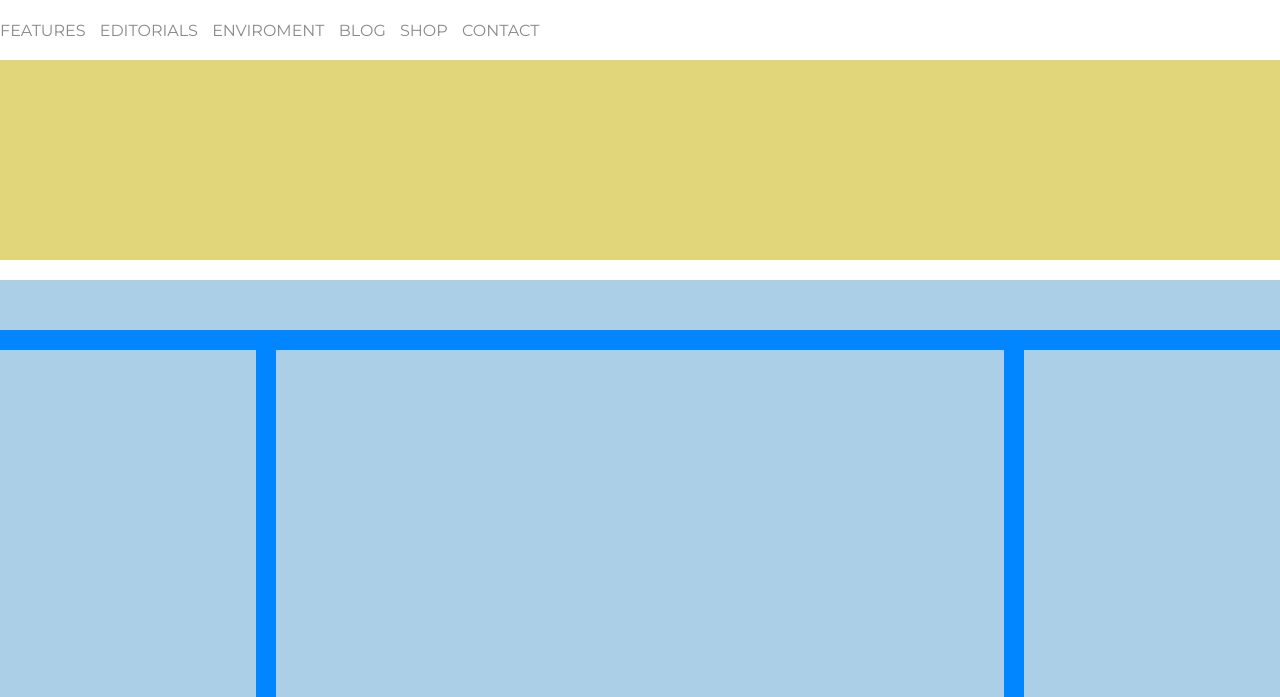
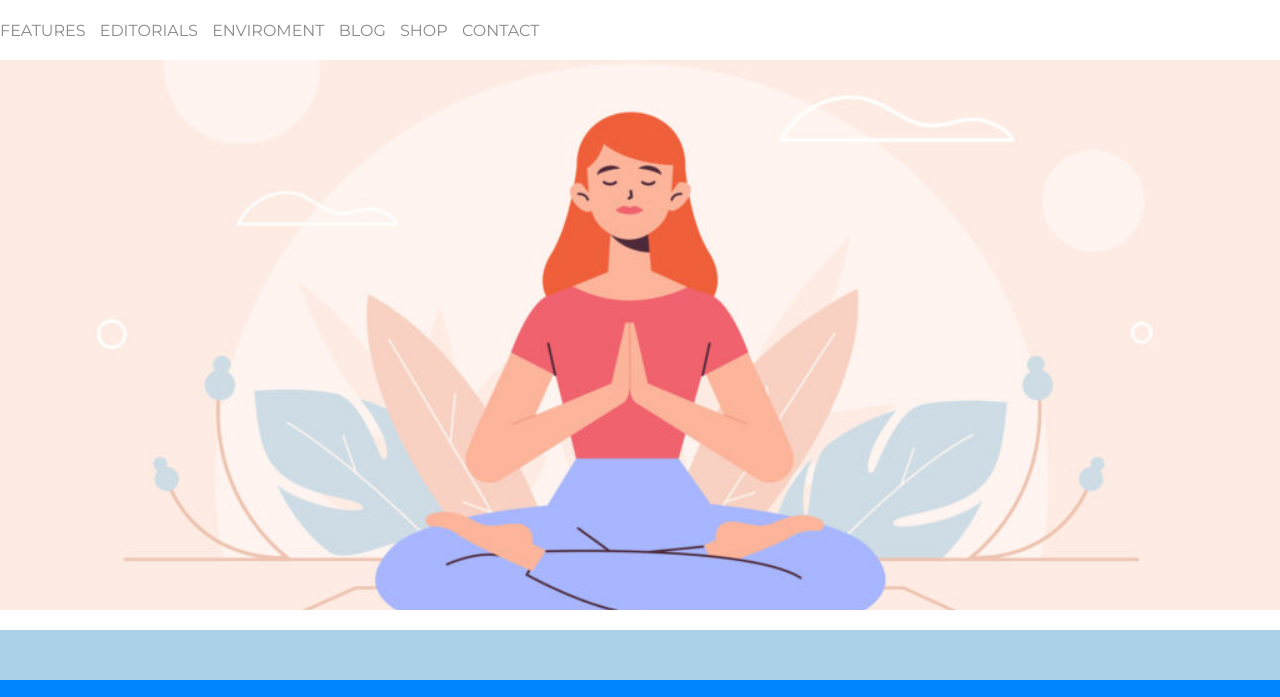
Before and after one commit to TrvMarco/htmlcss-wp, a plain HTML site: page index.html in a window 1280 px wide. Shown: the part 76-773 px from the top of the page. Drawn offline with Linux system fonts and the light colour scheme.

Commit message:
aggiunto banner hero

```diff
--- a/css/style.css
+++ b/css/style.css
@@ -38,9 +38,15 @@ li{
 
 /* main */
 .hero{
-    min-height: 200px;
-    background-color: #e1d67a;
+    height: 550px;
     margin-bottom: 20px;
+    background-position: center;
+}
+
+.hero-img{
+    width: 100%;
+    height: 100%;
+    object-fit: cover;
 }
 
 .section-2{
--- a/index.html
+++ b/index.html
@@ -29,7 +29,9 @@
             </header>
             <!-- corpo della pagina -->
             <main>
-                <section class="hero"></section>
+                <section class="hero">
+                    <img class="hero-img" src="img/banner.jpg" alt="yoga img">
+                </section>
                 <section class="section-2 clearfix">
                     <!-- mini header section 2 -->
                     <div class="mini-header"></div>
```
